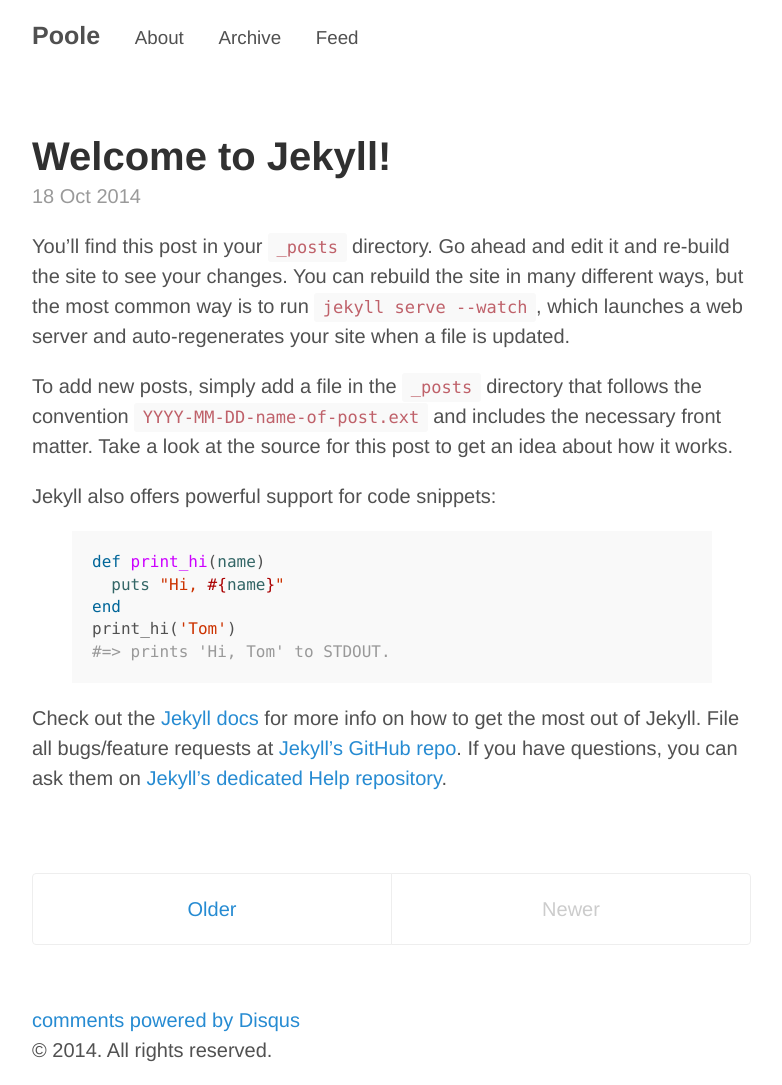
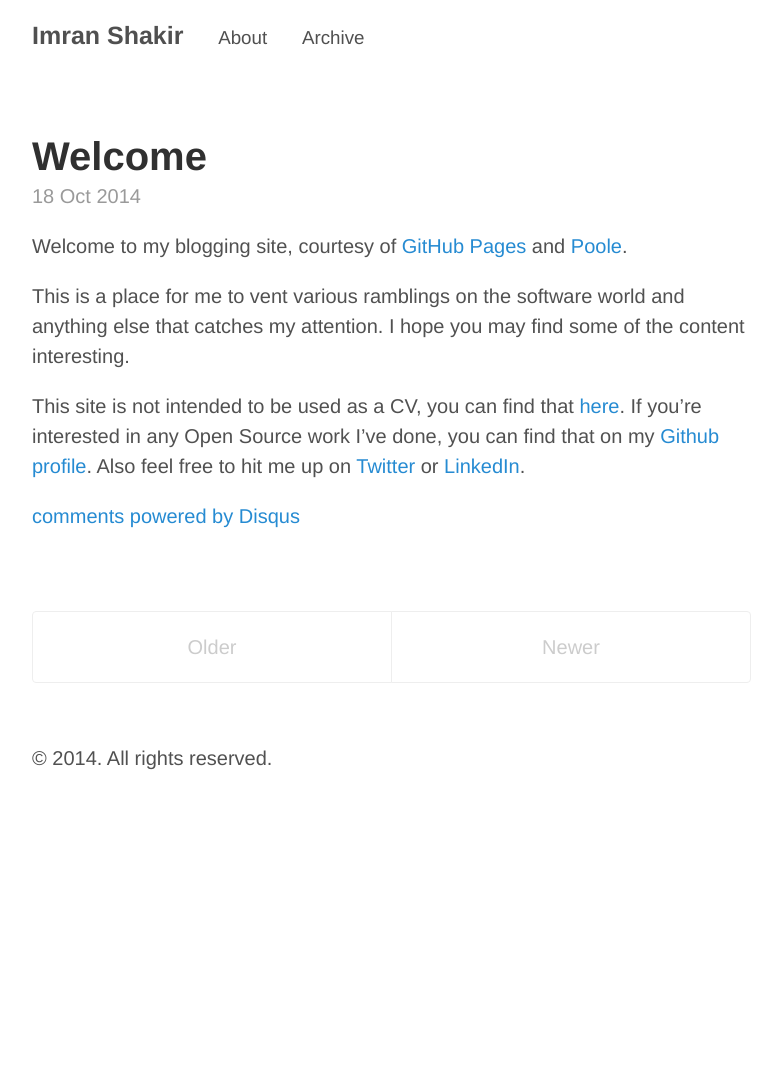
Before and after one commit to ishakir/ishakir.github.io, a Jekyll site: the page built from index.html, in a window 1280 px wide. Shown: the whole page, without its empty margins (248-1030 px from the left). Built offline with Jekyll 4.4.1, drawn with Linux system fonts in a browser that asks for light colours; Markdown is read by kramdown in place of the engine named in the settings; the list of posts is cut into pages by our own code; comment, search, counter and statistics services are not loaded; after the commit the page ends 900 px from its top, so only the background shows below that.

Commit message:
Remove miscellaneous stuff used by setup, add welcome and links

```diff
--- a/_config.yml
+++ b/_config.yml
@@ -1,27 +1,29 @@
 # Dependencies
 markdown:         redcarpet
-pygments:         true
+highligher:       pygments
 
 # Permalinks
 permalink:        pretty
 
 # Setup
-title:            Poole
-tagline:          The Jekyll Butler
-url:              http://getpoole.com
-paginate:         1
+title:            Imran Shakir
+tagline:          Miscellaneous Ramblings
+description:      Miscellaneous Ramblings
+
+url:              http://ishakir.github.io
+shorturl:         ishakir.github.io
 baseurl:          /
+
+paginate:         5
+
 author:
-  name:           Mark Otto
-  url:            https://twitter.com/mdo
-  email:          markdotto@gmail.com
+  name:           Imran Shakir
 
-# Custom vars
-version:          1.0.0
+version:          0.0.1
+
 github:
-  repo:           https://github.com/poole/poole
+  repo:           http://github.com/ishakir/ishakir.github.io
 
 pages_list:
   About: '/about'
   Archive: '/archive'
-  Feed: '/atom.xml'
--- a/_includes/comments.html
+++ b/_includes/comments.html
@@ -2,7 +2,7 @@
 <div id="disqus_thread"></div>
 <script type="text/javascript">
   /* * * CONFIGURATION VARIABLES: EDIT BEFORE PASTING INTO YOUR WEBPAGE * * */
-  var disqus_shortname = 'imranshakir'; // required: replace example with your forum shortname
+  var disqus_shortname = 'githubpagesishakir'; // required: replace example with your forum shortname
 
   /* * * DON'T EDIT BELOW THIS LINE * * */
   (function() {
--- a/_layouts/default.html
+++ b/_layouts/default.html
@@ -19,7 +19,6 @@
 
       {{ content }}
 
-      {% include comments.html %}
       {% include google_analytics.html %}
 
       <div class="footer">
--- a/_posts/2014-10-18-welcome-to-jekyll.markdown
+++ /dev/null
@@ -1,26 +0,0 @@
----
-layout: post
-title:  "Welcome to Jekyll!"
-date:   2014-10-18 14:14:37
-categories: jekyll update
-comments: True
----
-You’ll find this post in your `_posts` directory. Go ahead and edit it and re-build the site to see your changes. You can rebuild the site in many different ways, but the most common way is to run `jekyll serve --watch`, which launches a web server and auto-regenerates your site when a file is updated.
-
-To add new posts, simply add a file in the `_posts` directory that follows the convention `YYYY-MM-DD-name-of-post.ext` and includes the necessary front matter. Take a look at the source for this post to get an idea about how it works.
-
-Jekyll also offers powerful support for code snippets:
-
-{% highlight ruby %}
-def print_hi(name)
-  puts "Hi, #{name}"
-end
-print_hi('Tom')
-#=> prints 'Hi, Tom' to STDOUT.
-{% endhighlight %}
-
-Check out the [Jekyll docs][jekyll] for more info on how to get the most out of Jekyll. File all bugs/feature requests at [Jekyll’s GitHub repo][jekyll-gh]. If you have questions, you can ask them on [Jekyll’s dedicated Help repository][jekyll-help].
-
-[jekyll]:      http://jekyllrb.com
-[jekyll-gh]:   https://github.com/jekyll/jekyll
-[jekyll-help]: https://github.com/jekyll/jekyll-help
--- /dev/null
+++ b/_posts/2014-10-18-welcome.md
@@ -0,0 +1,13 @@
+---
+layout: post
+title: Welcome
+comments: false
+---
+
+Welcome to my blogging site, courtesy of [GitHub Pages](https://pages.github.com/) and [Poole](http://getpoole.com/).
+
+This is a place for me to vent various ramblings on the software world and anything else that catches my attention. I hope you may find some of the content interesting.
+
+This site is not intended to be used as a CV, you can find that [here](http://registry.jsonresume.org/ishakir). If you're interested in any Open Source work I've done, you can find that on my [Github profile](https://github.com/ishakir). Also feel free to hit me up on [Twitter](https://twitter.com/ImranShakir17) or [LinkedIn](http://uk.linkedin.com/pub/imran-shakir/73/209/bb6).
+
+{% include comments.html %}
--- a/about.md
+++ b/about.md
@@ -1,30 +1,11 @@
 ---
 layout: page
 title: About
+comments: false
 ---
 
-<p class="message">
-  Hey there! This page is included as an example. Feel free to customize it for your own use upon downloading. Carry on!
-</p>
+Welcome to my blogging site, courtesy of [GitHub Pages](https://pages.github.com/) and [Poole](http://getpoole.com/).
 
-In the novel, *The Strange Case of Dr. Jekyll and Mr. Hyde*, Mr. Poole is Dr. Jekyll's virtuous and loyal butler. Similarly, Poole is an upstanding and effective butler that helps you build Jekyll themes. It's made by [@mdo](https://twitter.com/mdo).
+This is a place for me to vent various ramblings on the software world and anything else that catches my attention. I hope you may find some of the content interesting.
 
-There are currently two themes built on Poole:
-
-* [Hyde](http://hyde.getpoole.com)
-* [Lanyon](http://lanyon.getpoole.com)
-
-Learn more and contribute on [GitHub](https://github.com/poole).
-
-## Setup
-
-Some fun facts about the setup of this project include:
-
-* Built for [Jekyll](http://jekyllrb.com)
-* Developed on GitHub and hosted for free on [GitHub Pages](https://pages.github.com)
-* Coded with [Sublime Text 2](http://sublimetext.com), an amazing code editor
-* Designed and developed while listening to music like [Blood Bros Trilogy](https://soundcloud.com/maddecent/sets/blood-bros-series)
-
-Have questions or suggestions? Feel free to [open an issue on GitHub](https://github.com/poole/issues/new) or [ask me on Twitter](https://twitter.com/mdo).
-
-Thanks for reading!
+This site is not intended to be used as a CV, you can find that [here](http://registry.jsonresume.org/ishakir). If you're interested in any Open Source work I've done, you can find that on my [Github profile](https://github.com/ishakir). Also feel free to hit me up on [Twitter](https://twitter.com/ImranShakir17) or [LinkedIn](http://uk.linkedin.com/pub/imran-shakir/73/209/bb6).
```
Also changed, not shown: _posts/2013-12-31-whats-jekyll.md (deleted, +0 -10 lines), _posts/2014-01-01-example-content.md (deleted, +0 -138 lines), _posts/2014-01-02-introducing-poole.md (deleted, +0 -40 lines), archive.md (+1 -0 lines).
